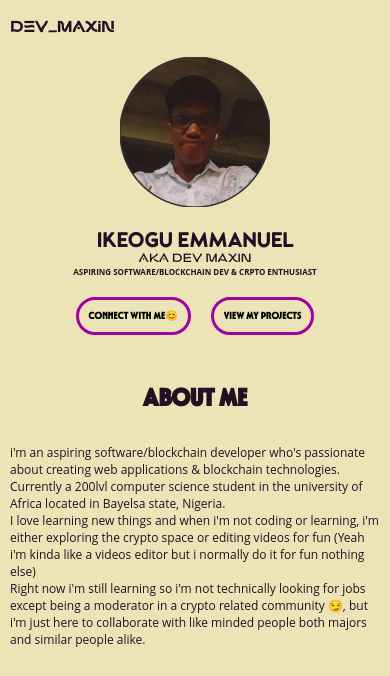
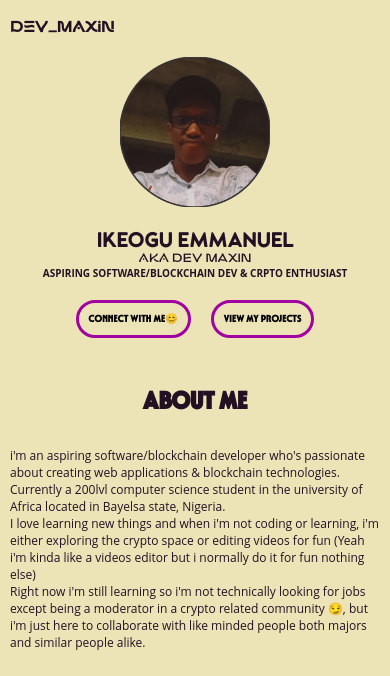
Before and after one commit to Devmaxin/Maxin-Portfolio, a plain HTML site: page index.html in a window 390 px wide. Shown: the top 676 px of the page. Drawn offline with Linux system fonts and the light colour scheme.

Commit message:
Add files via upload

```diff
--- a/style.css
+++ b/style.css
@@ -548,7 +548,7 @@ nav .links a{
 }
 
 .intro h3{
-    font-size: 16px;
+    font-size: 14px;
 }
 
 .btn button{
@@ -636,7 +636,7 @@ nav .links a{
 }
 
 .intro h3{
-    font-size: 8px;
+    font-size: 10px;
 }
 
 .btn{
```
